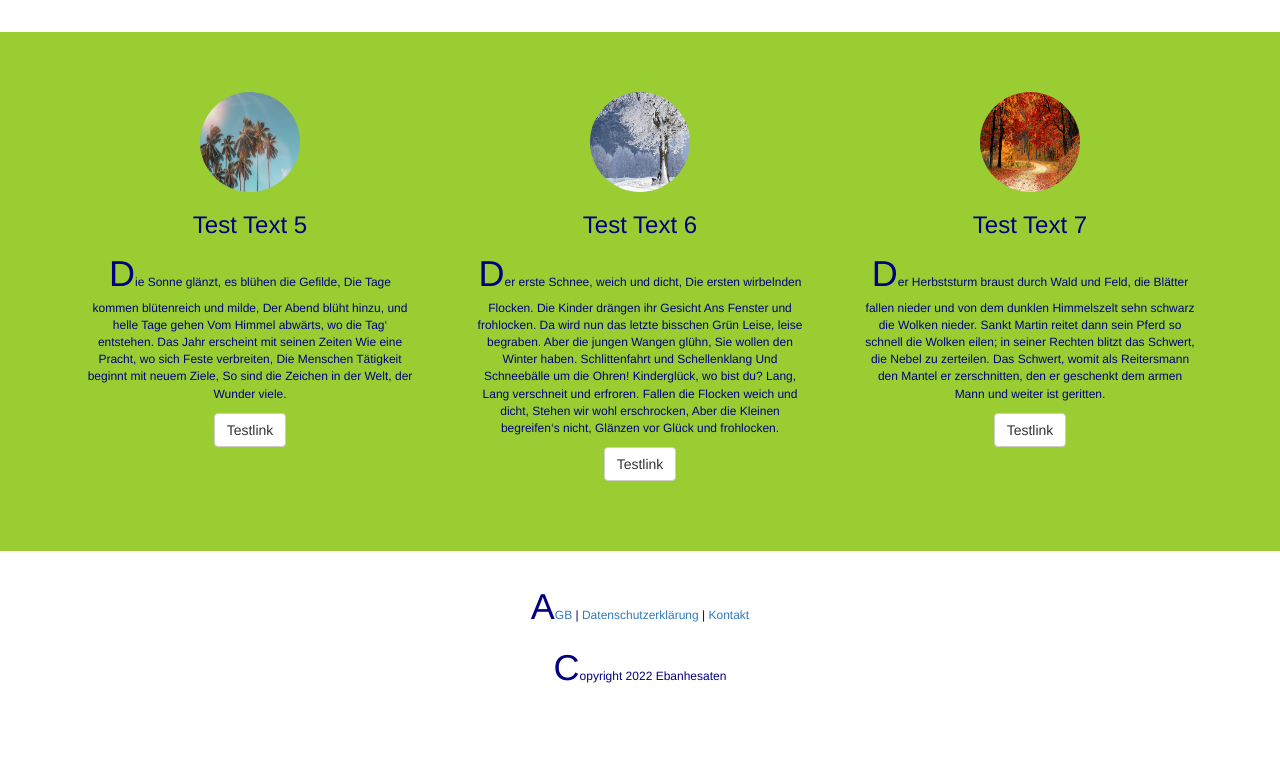
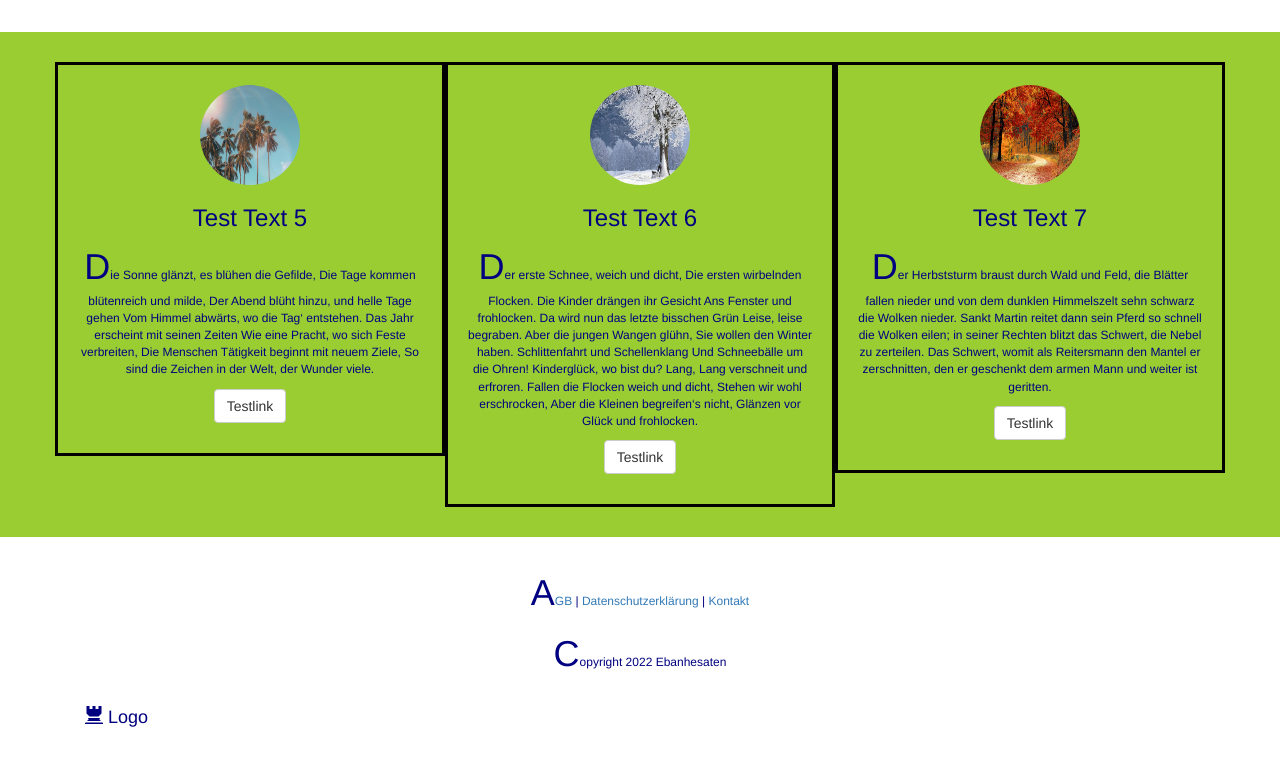
Before and after one commit to turker-hub/256-FotoFreunde, a plain HTML site: page index.html in a window 1280 px wide. Shown: the part 1491-2257 px from the top of the page. Before the commit the page ends 2225 px from the top, so only its background shows below. Drawn offline with Linux system fonts and the light colour scheme.

Commit message:
Add files via upload

```diff
--- a/css/custom.css
+++ b/css/custom.css
@@ -42,7 +42,10 @@ h1, h2, h3, h4, h5, h6 {
 }
 
 .footer-blurb-item {
-    padding: 30px;
+    padding: 20px;
+	border-color: black;
+	border-width: 3px 3px 3px 3px;
+	border-style: solid;
     }
 
 .small-print {
--- a/index.html
+++ b/index.html
@@ -250,6 +250,7 @@
         	<div class="container">
         		<p><a href="#">AGB</a> | <a href="#">Datenschutzerklärung</a> | <a href="#">Kontakt</a></p>
         		<p>Copyright 2022 Ebanhesaten </p>
+                <p class="navbar-brand" href="#"><span class="glyphicon glyphicon-tower"></span> Logo</p>
         	</div>
         </div>
 	</footer>
```
